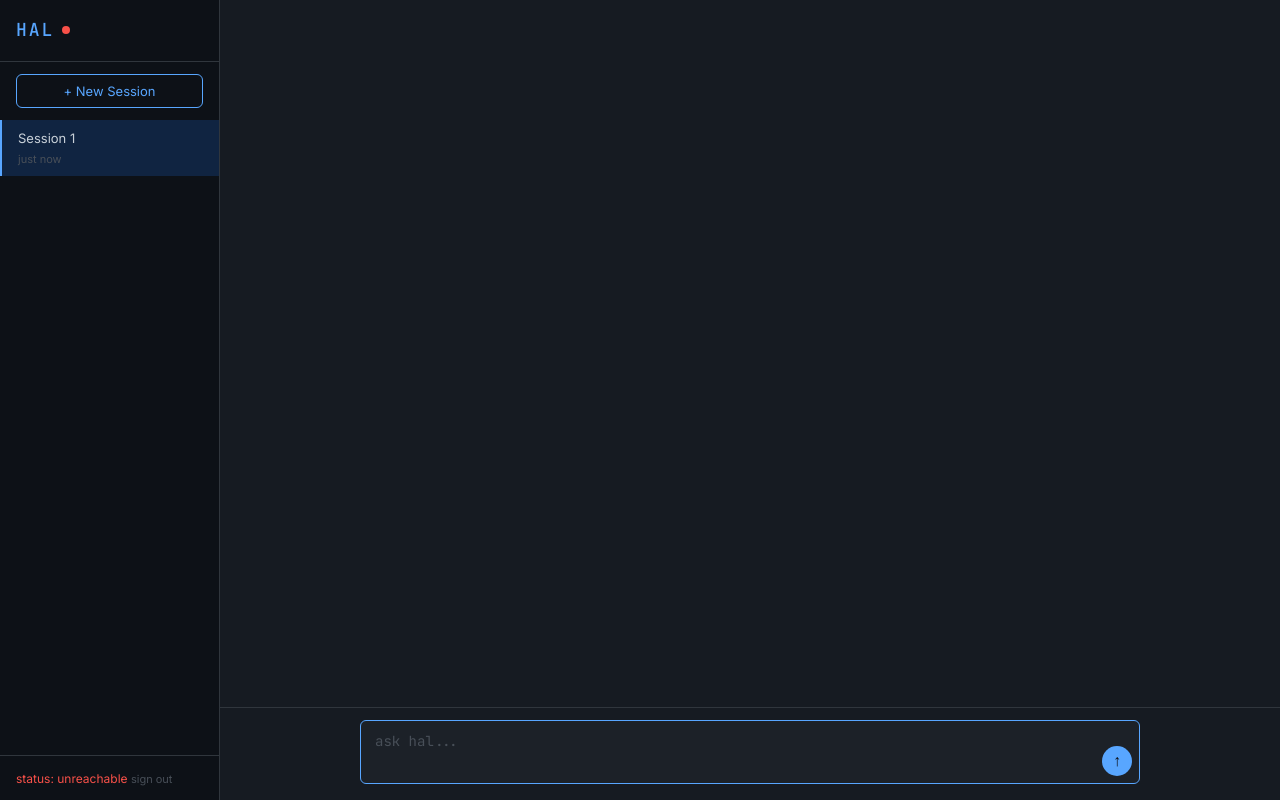
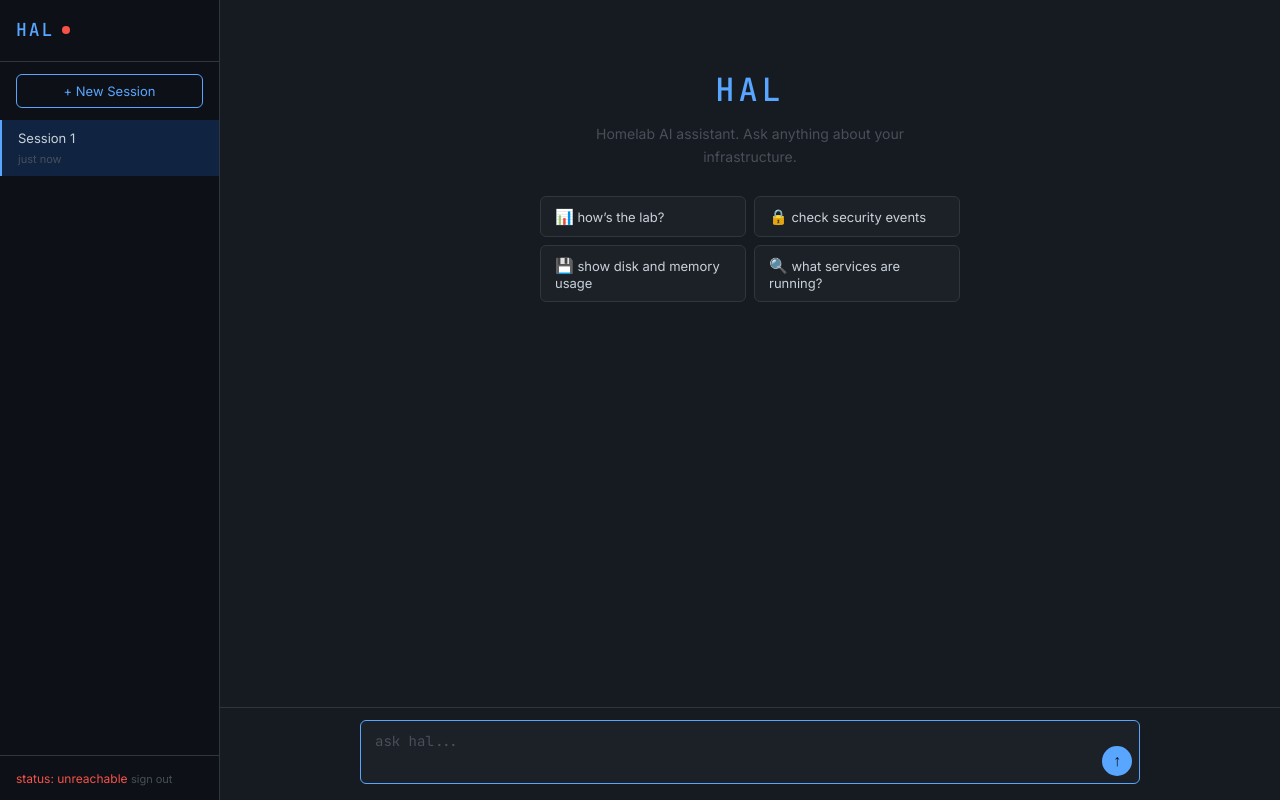
Before and after one commit to jeanpaul-source/orion, a plain HTML site: page hal/static/index.html in a window 1280 px wide. Drawn offline with nearby package versions, Linux system fonts and the light colour scheme; no server answers.

Commit message:
feat: add welcome card with suggested prompts to Web UI
Empty sessions show a centered welcome card with HAL branding and four
clickable prompt buttons (lab health, security events, disk/memory,
services). Clicking fires sendMessage() directly. Card disappears once
messages exist.

Co-Authored-By: Claude <noreply@anthropic.com>

```diff
--- a/hal/static/app.js
+++ b/hal/static/app.js
@@ -176,10 +176,44 @@
     var sess = getActive();
     if (!sess) return;
 
-    sess.messages.forEach(function (msg) {
-      appendMessage(msg.role, msg.content, msg.intent, false, msg.steps);
+    if (sess.messages.length === 0) {
+      showWelcome();
+    } else {
+      sess.messages.forEach(function (msg) {
+        appendMessage(msg.role, msg.content, msg.intent, false, msg.steps);
+      });
+    }
+    scrollToBottom();
+  }
+
+  var WELCOME_PROMPTS = [
+    { icon: "\uD83D\uDCCA", text: "how\u2019s the lab?" },
+    { icon: "\uD83D\uDD12", text: "check security events" },
+    { icon: "\uD83D\uDCBE", text: "show disk and memory usage" },
+    { icon: "\uD83D\uDD0D", text: "what services are running?" },
+  ];
+
+  function showWelcome() {
+    var card = document.createElement("div");
+    card.className = "welcome-card";
+    card.innerHTML =
+      '<div class="welcome-logo">HAL</div>' +
+      '<p class="welcome-hint">Homelab AI assistant. Ask anything about your infrastructure.</p>' +
+      '<div class="welcome-prompts"></div>';
+    var grid = card.querySelector(".welcome-prompts");
+    WELCOME_PROMPTS.forEach(function (p) {
+      var btn = document.createElement("button");
+      btn.className = "welcome-prompt-btn";
+      btn.innerHTML = '<span class="welcome-prompt-icon">' + p.icon + '</span> ' + _escapeHtml(p.text);
+      btn.addEventListener("click", function () {
+        $input.value = p.text;
+        $input.focus();
+        sendMessage(p.text);
+        $input.value = "";
+      });
+      grid.appendChild(btn);
     });
-    scrollToBottom();
+    $messages.appendChild(card);
   }
 
   function appendMessage(role, content, intent, animate, steps) {
--- a/hal/static/style.css
+++ b/hal/static/style.css
@@ -733,6 +733,64 @@ pre:hover .copy-btn {
   color: var(--accent);
 }
 
+/* ── Welcome card ──────────────────────────────────────────────────── */
+.welcome-card {
+  display: flex;
+  flex-direction: column;
+  align-items: center;
+  justify-content: center;
+  text-align: center;
+  padding: 48px 20px;
+  animation: fadeIn 0.3s ease;
+}
+
+.welcome-logo {
+  font-family: var(--font-mono);
+  font-size: 32px;
+  font-weight: 500;
+  color: var(--accent);
+  letter-spacing: 4px;
+  margin-bottom: 8px;
+}
+
+.welcome-hint {
+  font-family: var(--font-sans);
+  font-size: 14px;
+  color: var(--text-muted);
+  margin-bottom: 28px;
+  max-width: 360px;
+}
+
+.welcome-prompts {
+  display: grid;
+  grid-template-columns: 1fr 1fr;
+  gap: 8px;
+  max-width: 420px;
+  width: 100%;
+}
+
+.welcome-prompt-btn {
+  background: var(--bg-surface);
+  border: 1px solid var(--border);
+  border-radius: var(--radius);
+  padding: 10px 14px;
+  color: var(--text-primary);
+  font-family: var(--font-sans);
+  font-size: 13px;
+  cursor: pointer;
+  text-align: left;
+  transition: border-color 0.15s, background 0.15s;
+}
+
+.welcome-prompt-btn:hover {
+  border-color: var(--accent);
+  background: var(--badge-bg);
+}
+
+.welcome-prompt-icon {
+  font-size: 15px;
+}
+
 /* ── Responsive ───────────────────────────────────────────────────── */
 @media (max-width: 768px) {
   .sidebar {
```
